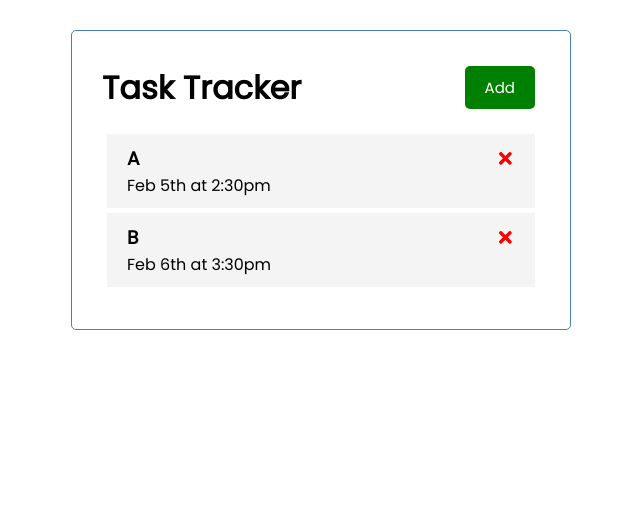
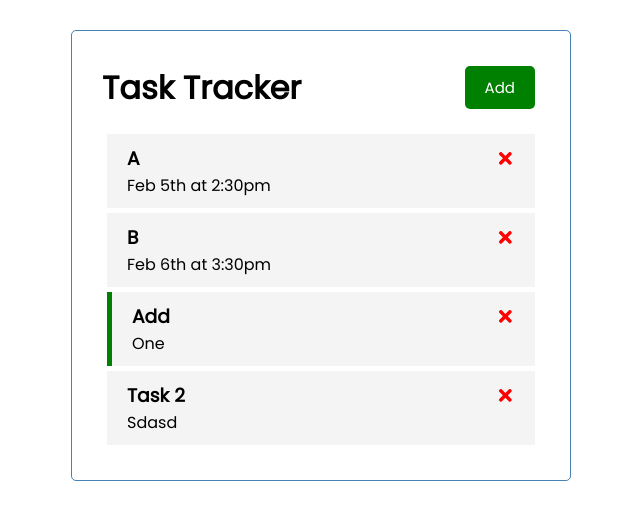
Before and after one commit to iArtz/react-task-tracker, a React (Create React App) app: page / in a window 1280 px wide. Shown: the top 520 px of the page, without its empty margins (319-959 px from the left). Built offline with nearby package versions, Linux system fonts and the light colour scheme; data requests are answered from the project's data file.

Commit message:
Add task to server

```diff
--- a/db.json
+++ b/db.json
@@ -11,6 +11,18 @@
       "text": "B",
       "day": "Feb 6th at 3:30pm",
       "reminder": false
+    },
+    {
+      "text": "Add",
+      "day": "One",
+      "reminder": true,
+      "id": 3
+    },
+    {
+      "text": "Task 2",
+      "day": "Sdasd",
+      "reminder": false,
+      "id": 4
     }
   ]
 }
--- a/src/App.js
+++ b/src/App.js
@@ -26,10 +26,21 @@ function App() {
   }
 
   // Add Task
-  const addTask = (task) => {
-    const id = Math.floor(Math.random() * 10000) + 1
-    const newTask = { id, ...task }
-    setTasks([...tasks, newTask])
+  const addTask = async (task) => {
+    const res = await fetch(`${__API__}`, {
+      method: 'POST',
+      headers: {
+        'Content-type': 'application/json',
+      },
+      body: JSON.stringify(task),
+    })
+
+    const data = await res.json()
+
+    setTasks([...tasks, data])
+    // const id = Math.floor(Math.random() * 10000) + 1
+    // const newTask = { id, ...task }
+    // setTasks([...tasks, newTask])
   }
 
   // Delete Task
```
